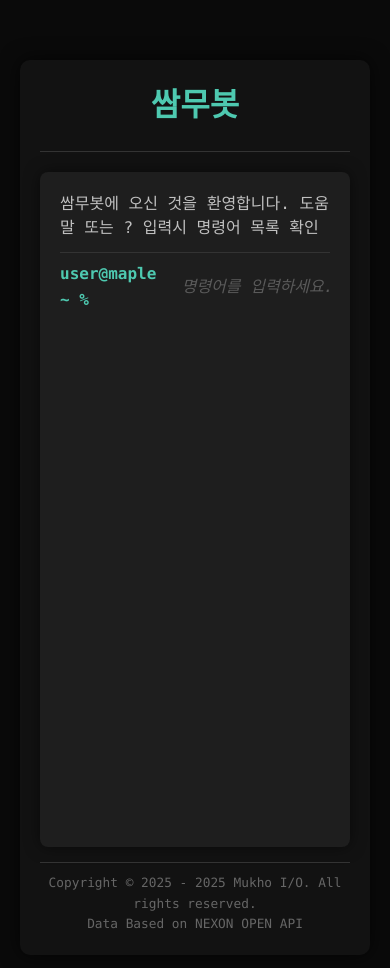
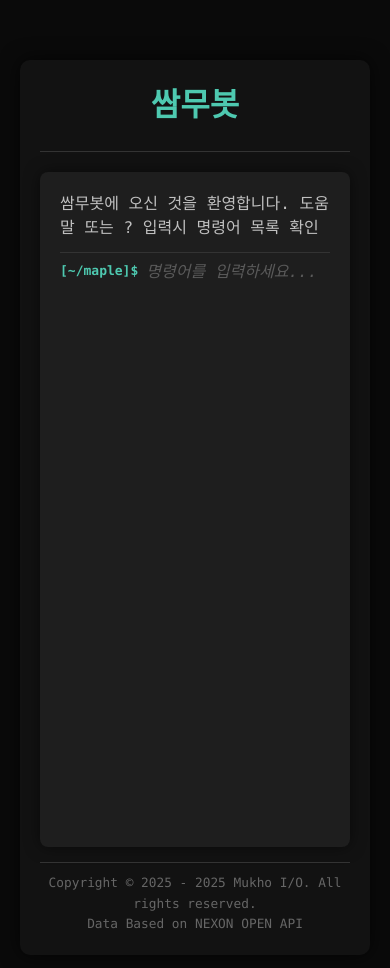
Before and after one commit to mukhoplus/ssammubot-web, a Vue app: page / in a window 390 px wide. Shown: the top 968 px of the page. Built offline with nearby package versions, Linux system fonts and the light colour scheme.

Commit message:
Feat: 모바일 스타일 적용

```diff
--- a/package.json
+++ b/package.json
@@ -9,6 +9,7 @@
     "preview": "vite preview"
   },
   "dependencies": {
+    "serve": "^14.2.4",
     "vue": "^3.5.13"
   },
   "devDependencies": {
--- a/src/components/CommandTerminal.vue
+++ b/src/components/CommandTerminal.vue
@@ -62,12 +62,13 @@ const handleKeyDown = (e: KeyboardEvent) => {
       <span v-html="output"></span>
     </div>
     <div class="input-line">
-      <span class="prompt">user@maple ~ %</span>
+      <span class="prompt">[~/maple]$</span>
       <input
         v-model="input"
         @keyup.enter="submitCommand"
         @keydown="handleKeyDown"
         class="command-input"
+        id="input"
         autofocus
         placeholder="명령어를 입력하세요..."
       />
@@ -91,6 +92,15 @@ const handleKeyDown = (e: KeyboardEvent) => {
   color: #4ec9b0;
   margin-right: 8px;
   font-weight: bold;
+}
+
+@media (max-width: 768px) {
+  .prompt {
+    color: #4ec9b0;
+    margin-right: 8px;
+    font-weight: bold;
+    font-size: small;
+  }
 }
 
 .command-input {
```
Also changed, not shown: 1 other file (tests, documents, lock files or other folders).
